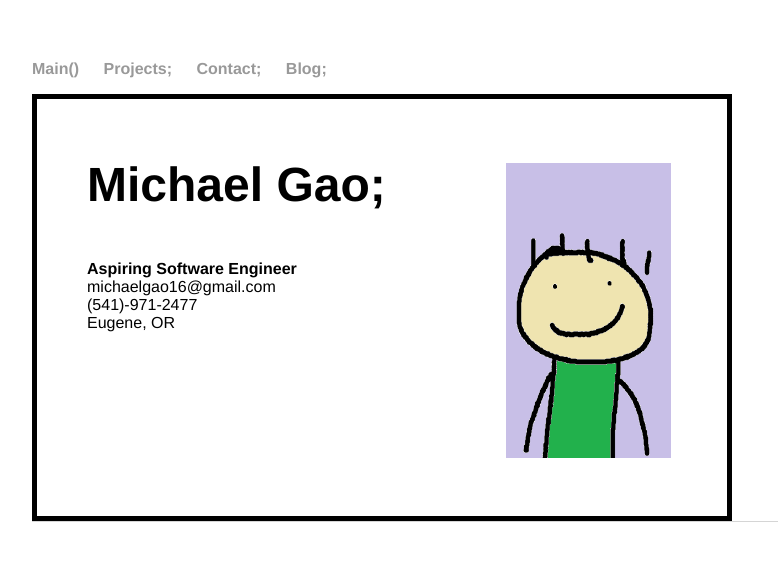
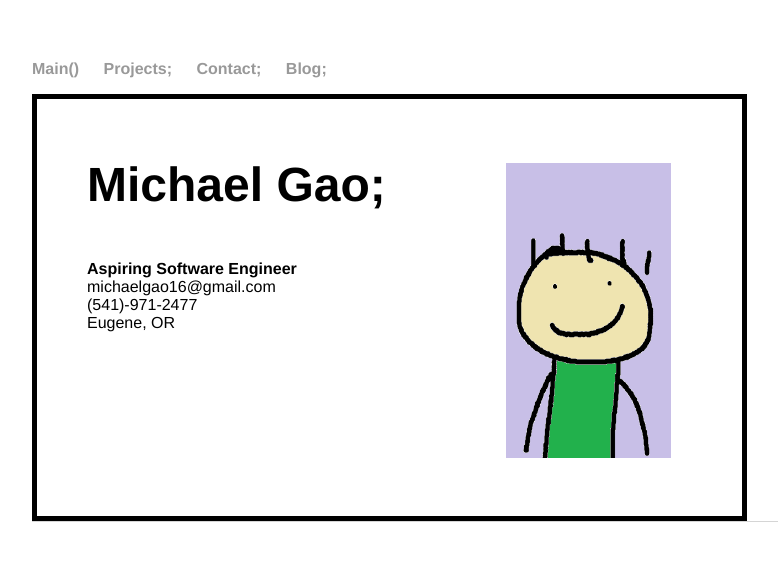
Before and after one commit to michael-c-gao/WebsiteOfMichael, a Jekyll site: the page built from contact/index.html, in a window 1280 px wide. Shown: the top 561 px of the page, without its empty margins (160-938 px from the left). Built offline with Jekyll 4.4.1, drawn with Linux system fonts in a browser that asks for light colours.

Commit message:
Update index.html

```diff
--- a/contact/index.html
+++ b/contact/index.html
@@ -13,7 +13,7 @@ title: Contact Me
 		border: 0px solid black;
 	}
 		.parent{
-			width:700px;
+			width:715px;
 			height:auto;
 			padding-top:10px;
 			padding-bottom:25px;
```
